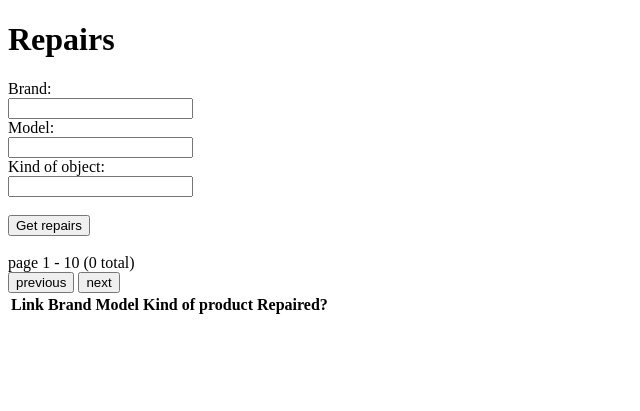
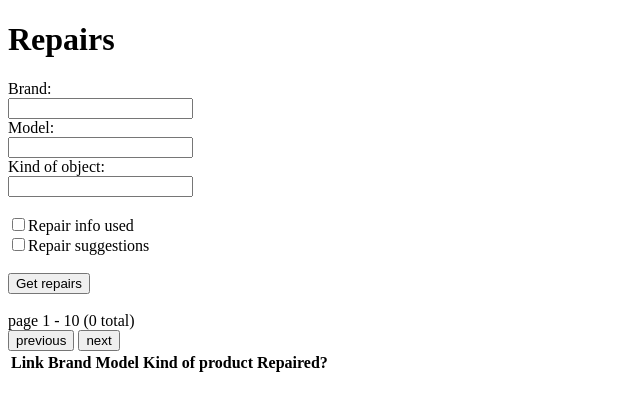
Before and after one commit to GliderGeek/verlichting, a Flask app: page /repair/ in a window 1280 px wide. Shown: the top 411 px of the page, without its empty margins (0-640 px from the left). Run offline with Flask 3, Linux system fonts and the light colour scheme; data that the repository does not hold is empty.

Commit message:
add filter options for repair info and repair suggestions

```diff
--- a/app/app.py
+++ b/app/app.py
@@ -90,12 +90,17 @@ def filter(**kwargs):
         first = True
         for key, val in kwargs.items():
             if first:
-                filter_clause = filter_clause + f"WHERE {key}='{val}'"
+                if val == 'NOTNULL':
+                    filter_clause = filter_clause + f"WHERE [{key}] IS NOT NULL"
+                else:
+                    filter_clause = filter_clause + f"WHERE [{key}]='{val}'"
                 first = False
-                print('here1')
             else:
-                filter_clause = filter_clause + f" AND {key}='{val}'"
-                print('here2')
+                if val == 'NOTNULL':
+                    filter_clause = filter_clause + f" AND [{key}] IS NOT NULL"
+                else:
+                    filter_clause = filter_clause + f" AND [{key}]='{val}'"
+
     return filter_clause
 
 
@@ -172,6 +177,8 @@ def repairs():
     model = request.args.get('model')
     kind_of_product = request.args.get('kind')
     page = request.args.get('page')
+    repair_info = request.args.get('repair_info')
+    suggestions = request.args.get('suggestions')
     if brand not in (None, ''):
         filters['brand'] = brand
     if model not in (None, ''):
@@ -180,6 +187,11 @@ def repairs():
         filters['kind_of_product'] = kind_of_product
     if page not in (None, ''):
         page = int(page)
+    if repair_info == 'true':
+        filters["Did you use repair information?"] = 'yes'
+    # print('suggestions', suggestions)
+    if suggestions == 'true':
+        filters["Do you have any suggestions for other repairers of this (or similar) product?"] = 'NOTNULL'
 
     # todo: add posibility to add filter on repair tips
 
--- a/app/templates/repairs.html
+++ b/app/templates/repairs.html
@@ -53,9 +53,9 @@
       setDataListOptions(kindList, kindOptions);
 	};
 
-	async function setRepairs(brand, model, kind, page){
+	async function setRepairs(brand, model, kind, repair_info, suggestions, page){
 		console.log("start");
-		var url = '/repairs/?brand=' + brand + '&model=' + model + '&kind=' + kind +'&page=' + page
+		var url = '/repairs/?brand=' + brand + '&model=' + model + '&kind=' + kind + '&repair_info=' + repair_info + '&suggestions=' + suggestions + '&page=' + page
         const response = await fetch(url);
         const repairs = await response.json(); //extract JSON from the http response-->
 		document.getElementById("items_found").textContent = repairs.number_of_results;
@@ -147,9 +147,12 @@
 		var model = document.getElementById("selected_model").value
 		var kind = document.getElementById("selected_kind").value
 
+		var repair_info = document.getElementById("repair_info").checked
+		var suggestions = document.getElementById("suggestions").checked
+
 		var pageNumber = 0;
 
-		setRepairs(brand, model, kind, pageNumber).then(
+		setRepairs(brand, model, kind, repair_info, suggestions, pageNumber).then(
 		    console.log("success"),
 		    console.log("error"),
 		);
@@ -166,7 +169,10 @@
 		var model = document.getElementById("selected_model").value
 		var kind = document.getElementById("selected_kind").value
 
-		setRepairs(brand, model, kind, pageNumber + 1).then(
+		var repair_info = document.getElementById("repair_info").checked
+		var suggestions = document.getElementById("suggestions").checked
+
+		setRepairs(brand, model, kind, repair_info, suggestions, pageNumber + 1).then(
 		    console.log("success"),
 		    console.log("error"),
 		);
@@ -222,6 +228,10 @@
 
 	<br>
 	<br>
+	<input type="checkbox" id="repair_info" value="repair_info"/><label for="repair_info">Repair info used</label><br>
+<input type="checkbox" id="suggestions" value="suggestions"/><label for="suggestions">Repair suggestions</label>
+	<br>
+	<br>
 
 <input id="clickMe" type="button" value="Get repairs" onclick="getRepairs()" /><br>
 
```
Also changed, not shown: app/templates/repair.html (+5 -5 lines).
